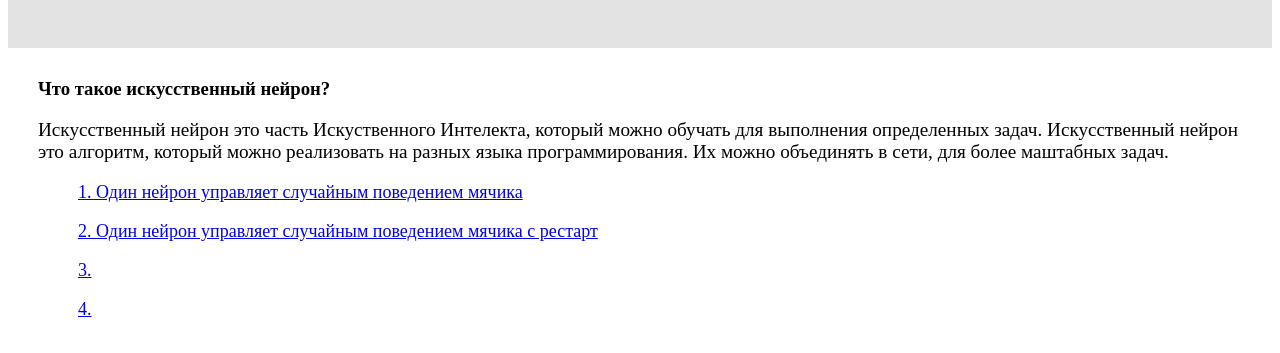
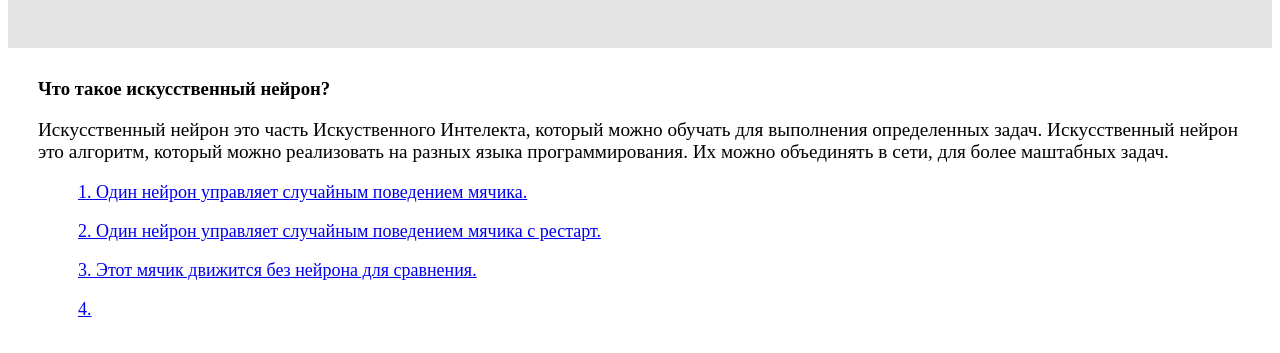
Before and after one commit to berlandbor/My-Projects-, a plain HTML site: page NNinJS/NNinJS.html in a window 1280 px wide. Shown: the part 145-498 px from the top of the page. Drawn offline with Linux system fonts and the light colour scheme.

Commit message:
Update NNinJS.html

```diff
--- a/NNinJS/NNinJS.html
+++ b/NNinJS/NNinJS.html
@@ -44,13 +44,13 @@
 Искусственные нейроны объединяются в нейронные сети, где они обрабатывают информацию для выполнения различных задач, таких как классификация изображений, распознавание речи, анализ текста и многое другое. В зависимости от архитектуры сети и задачи, искусственные нейроны могут быть организованы в различные слои, такие как входной слой, скрытые слои и выходной слой.
 </p-->
     <ul>
-        <li><a href="NeuronBall.html" target="_blank">1. Один нейрон управляет случайным поведением мячика</a></li>
+        <li><a href="NeuronBall.html" target="_blank">1. Один нейрон управляет случайным поведением мячика.</a></li>
     </ul>
     <ul>
-        <li><a href="NeuronBallRestart.html" target="_blank">2. Один нейрон управляет случайным поведением мячика с рестарт</a></li>
+        <li><a href="NeuronBallRestart.html" target="_blank">2. Один нейрон управляет случайным поведением мячика с рестарт.</a></li>
     </ul>
     <ul>
-        <li><a href="http://" target="_blank">3.</a></li>
+        <li><a href="Ball.html" target="_blank">3. Этот мячик движится без нейрона для сравнения.</a></li>
     </ul>
     <ul>
         <li><a href="http://" target="_blank">4.</a></li>
```
